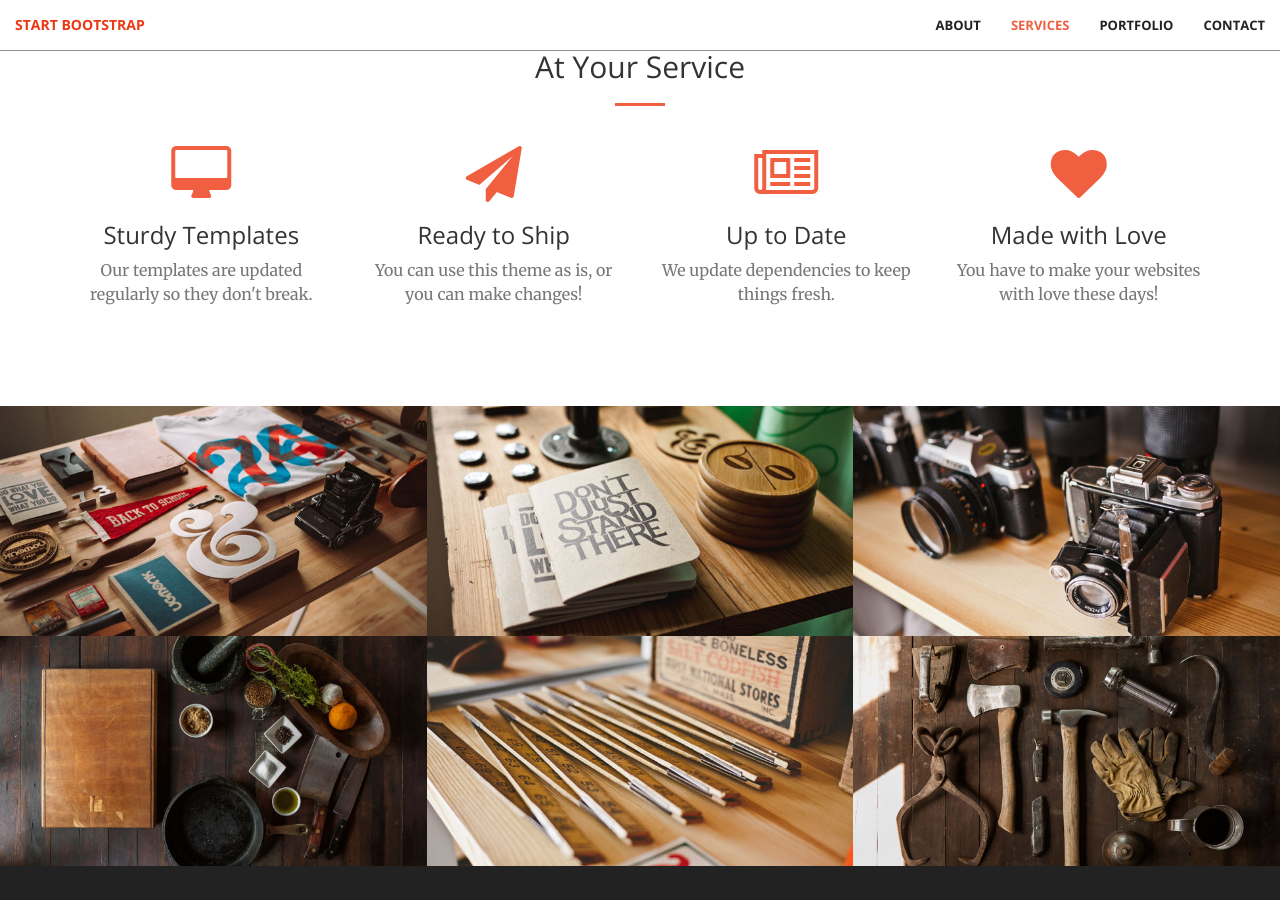
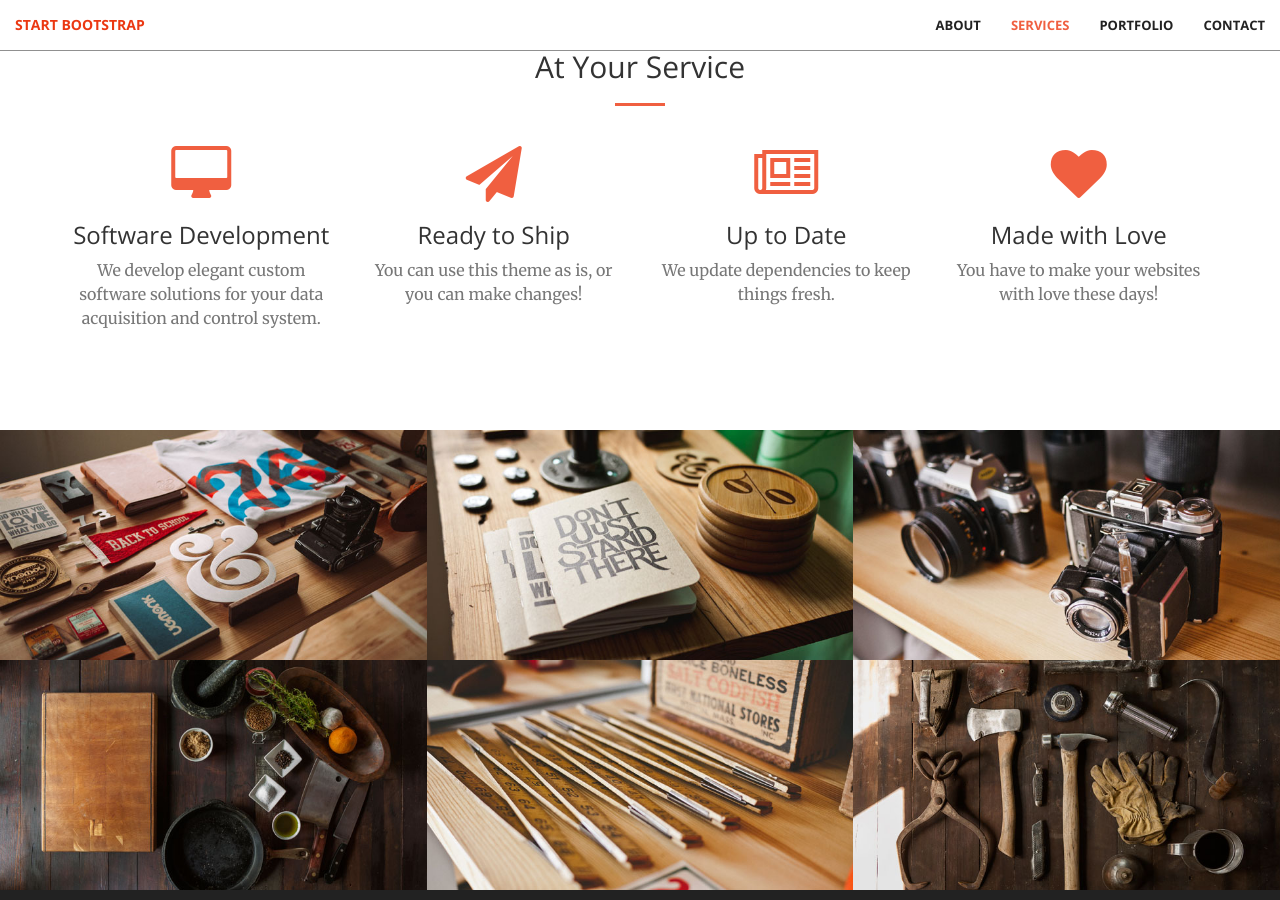
Before and after one commit to des938/des938.github.io, a Jekyll site: the page index.html, which Jekyll copies as it is, in a window 1280 px wide and 900 px high, scrolled down 1368 px. Built offline with Jekyll 4.4.1, drawn with Linux system fonts in a browser that asks for light colours; some of the changed text lies outside the part shown.

Commit message:
more little edits

```diff
--- a/index.html
+++ b/index.html
@@ -108,9 +108,9 @@
         <div class="row">
             <div class="col-lg-3 col-md-6 text-center">
                 <div class="service-box">
-                    <i class="fa fa-4x fa-desktop wow bounceIn text-primary"></i>
-                    <h3>Sturdy Templates</h3>
-                    <p class="text-muted">Our templates are updated regularly so they don't break.</p>
+                    <i class="fa fa-desktop fa-4x wow bounceIn text-primary"></i>
+                    <h3>Software Development</h3>
+                    <p class="text-muted">We develop elegant custom software solutions for your data acquisition and control system.</p>
                 </div>
             </div>
             <div class="col-lg-3 col-md-6 text-center">
@@ -238,8 +238,8 @@
     <aside class="bg-dark">
       <div class="container text-center">
           <div class="call-to-action">
-              <h2>Free Download at Start Bootstrap!</h2>
-              <a href="#" class="btn btn-default btn-xl wow tada">Download Now!</a>
+              <h2>Free LabVIEW Code Review</h2>
+              <a href="mailto:sales@integrationcraft.com" class="btn btn-default btn-xl wow tada">Contact Us Now!</a>
           </div>
       </div>
   </aside>
@@ -250,27 +250,14 @@
             <div class="col-lg-8 col-lg-offset-2 text-center">
                 <h2 class="section-heading">Let's Get In Touch!</h2>
                 <hr class="primary">
-                <p>Ready to start your next project with us? That's great! Give us a call or send us an email and we will get back to you as soon as possible!</p>
+                <p>Ready to start your next project with us? That's great! Send us an email and we will get back to you as soon as possible!</p>
             </div>
-        <div class="col-lg-2 col-lg-offset-2 text-center">
-            <a href="https://twitter.com/">
-                <i class="fa fa-twitter fa-3x wow bounceIn" data-wow-delay=".1s"></i>
-                <p></p>
-            </a>
-        </div>
         <div class="col-lg-2 col-lg-offset-1 text-center">
-            <a href="mailto:">
+            <a href="mailto:sales@integrationcraft.com">
             <i class="fa fa-envelope-o fa-3x wow bounceIn" data-wow-delay=".1s"></i>
                 <p></p>
             </a>
         </div>
-        <div class="col-lg-2 col-lg-offset-1 text-center">
-            <a href="https://github.com/">
-            <i class="fa fa-github fa-3x wow bounceIn" data-wow-delay=".1s"></i>
-                <p></p>
-            </a>
-        </div>
-
     </div>
 </section>
 
```
